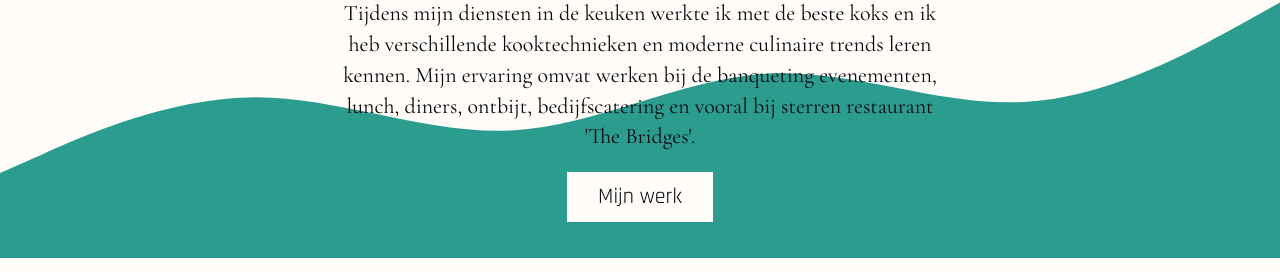
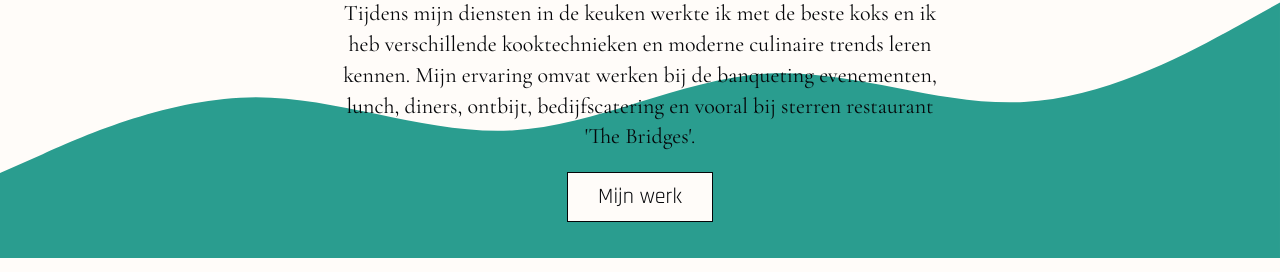
Before and after one commit to Vastlaan/flexiblechef, a React (Create React App) app in the folder client/: page / in a window 1280 px wide. Shown: the part 1237-1509 px from the top of the page. Built offline with nearby package versions, Linux system fonts and the light colour scheme; a web font is replaced by a local one.

Commit message:
Add border color to button

```diff
--- a/client/src/components/landing/about/index.js
+++ b/client/src/components/landing/about/index.js
@@ -84,7 +84,7 @@ const Text = styled.p`
 
 const CustomButton = styled(Button)`
     z-index: 4;
-    border: 1px solid transparent;
+    border: 1px solid ${(props) => props.theme.font};
 
     background-color: ${(props) => props.theme.bg};
 
```
